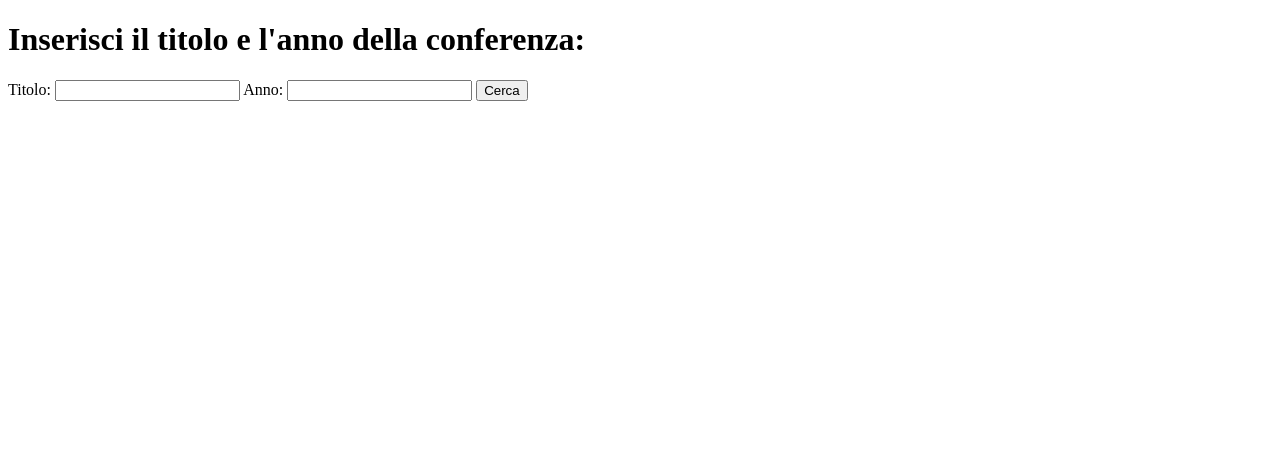
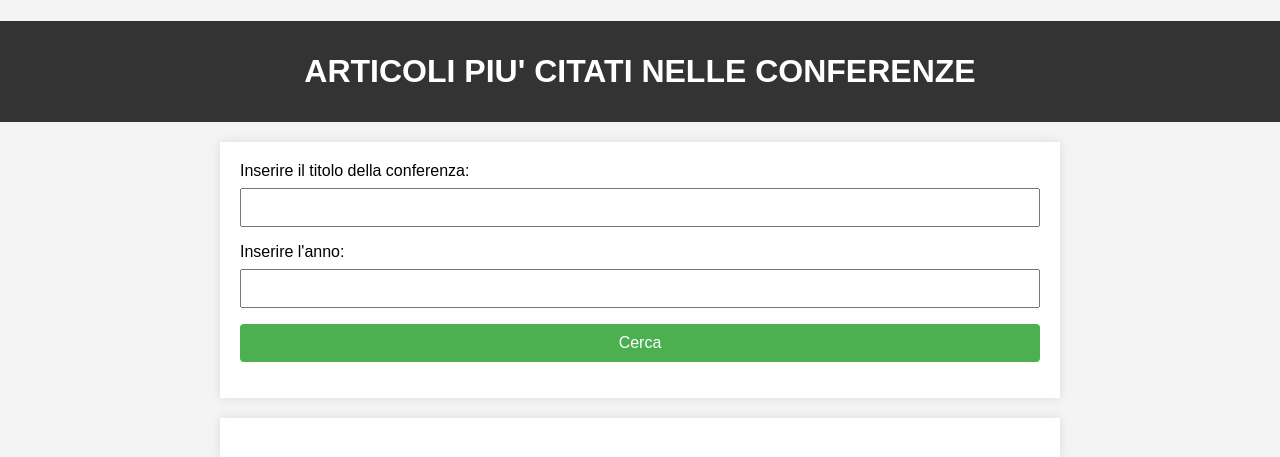
Before and after one commit to GianvincenzoConcia/CitationAnalyzer, a Flask app: page / in a window 1280 px wide. Shown: the top 457 px of the page. Run offline with Flask 3, Linux system fonts and the light colour scheme.

Commit message:
modificata interfaccia

```diff
--- a/templates/interfaccia_web.html
+++ b/templates/interfaccia_web.html
@@ -3,22 +3,99 @@
 <head>
     <meta charset="UTF-8">
     <title>Ricerca conferenza su DBLP</title>
+    <style>
+        body {
+            font-family: Arial, sans-serif;
+            background-color: #f4f4f4;
+            margin: 0;
+            padding: 0;
+        }
+
+        h1 {
+            background-color: #333;
+            color: white;
+            text-align: center;
+            padding: 1em;
+            margin-bottom: 0;
+        }
+
+        form {
+            max-width: 800px;
+            margin: 20px auto;
+            background-color: white;
+            padding: 20px;
+            box-shadow: 0 0 10px rgba(0, 0, 0, 0.1);
+        }
+
+        label {
+            display: block;
+            margin-bottom: 8px;
+        }
+
+        input {
+            width: 100%;
+            padding: 10px;
+            margin-bottom: 16px;
+            box-sizing: border-box;
+        }
+
+        input[type="submit"] {
+            background-color: #4caf50;
+            color: white;
+            padding: 10px 20px;
+            font-size: 16px;
+            cursor: pointer;
+            border: none;
+            border-radius: 4px;
+        }
+
+        input[type="submit"]:hover {
+            background-color: #45a049;
+        }
+
+        #result-container {
+            max-width: 800px;
+            margin: 20px auto;
+            background-color: white;
+            padding: 20px;
+            box-shadow: 0 0 10px rgba(0, 0, 0, 0.1);
+        }
+
+        h2 {
+            color: #333;
+            text-align: center;
+        }
+
+        ul {
+            list-style-type: none;
+            padding: 0;
+        }
+
+        li {
+            margin-bottom: 8px;
+            border-bottom: 1px solid #ccc;
+            padding-bottom: 8px;
+        }
+    </style>
 </head>
+
 <body>
-    <h1>Inserisci il titolo e l'anno della conferenza:</h1>
+<h1>ARTICOLI PIU' CITATI NELLE CONFERENZE</h1>
+<div id="input-container">
     <form action="/search" method="post">
-        <label for="conference_title">Titolo:</label>
+        <label for="conference_title">Inserire il titolo della conferenza:</label>
         <input type="text" name="conference_title" required>
 
-        <label for="conference_year">Anno:</label>
+        <label for="conference_year">Inserire l'anno:</label>
         <input type="text" name="conference_year" required>
 
         <input type="submit" value="Cerca">
     </form>
-  <!-- Aggiunto un elemento per visualizzare il risultato -->
+</div>
+
 <div id="result-container">
     {% if result %}
-            <h2>Risultati della conferenza:</h2>
+    <h2>RISULTATI</h2>
     <ul>
         {% for article_title in result %}
         <li>{{ article_title }}</li>
```
Lines whose indentation alone changed are shown as unchanged.
